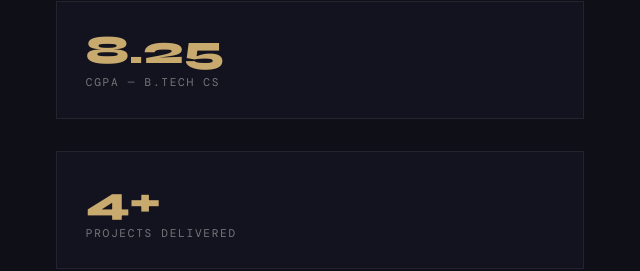
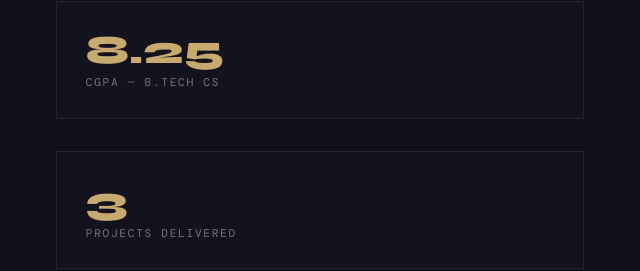
Before and after one commit to Aswathy243/portfolio, a plain HTML site: page index.html in a window 1280 px wide. Shown: the part 1108-1379 px from the top of the page, 632-1272 px from the left. Drawn offline with nearby package versions, Linux system fonts and the light colour scheme; a web font is replaced by a local one.

Commit message:
Updated portfolio content and fixed styling

```diff
--- a/index.html
+++ b/index.html
@@ -548,7 +548,7 @@
         <div class="stat-label">CGPA — B.Tech CS</div>
       </div>
       <div class="stat-card reveal reveal-delay-2">
-        <div class="stat-num">4+</div>
+        <div class="stat-num">3</div>
         <div class="stat-label">Projects Delivered</div>
       </div>
       <div class="stat-card reveal reveal-delay-3">
```
